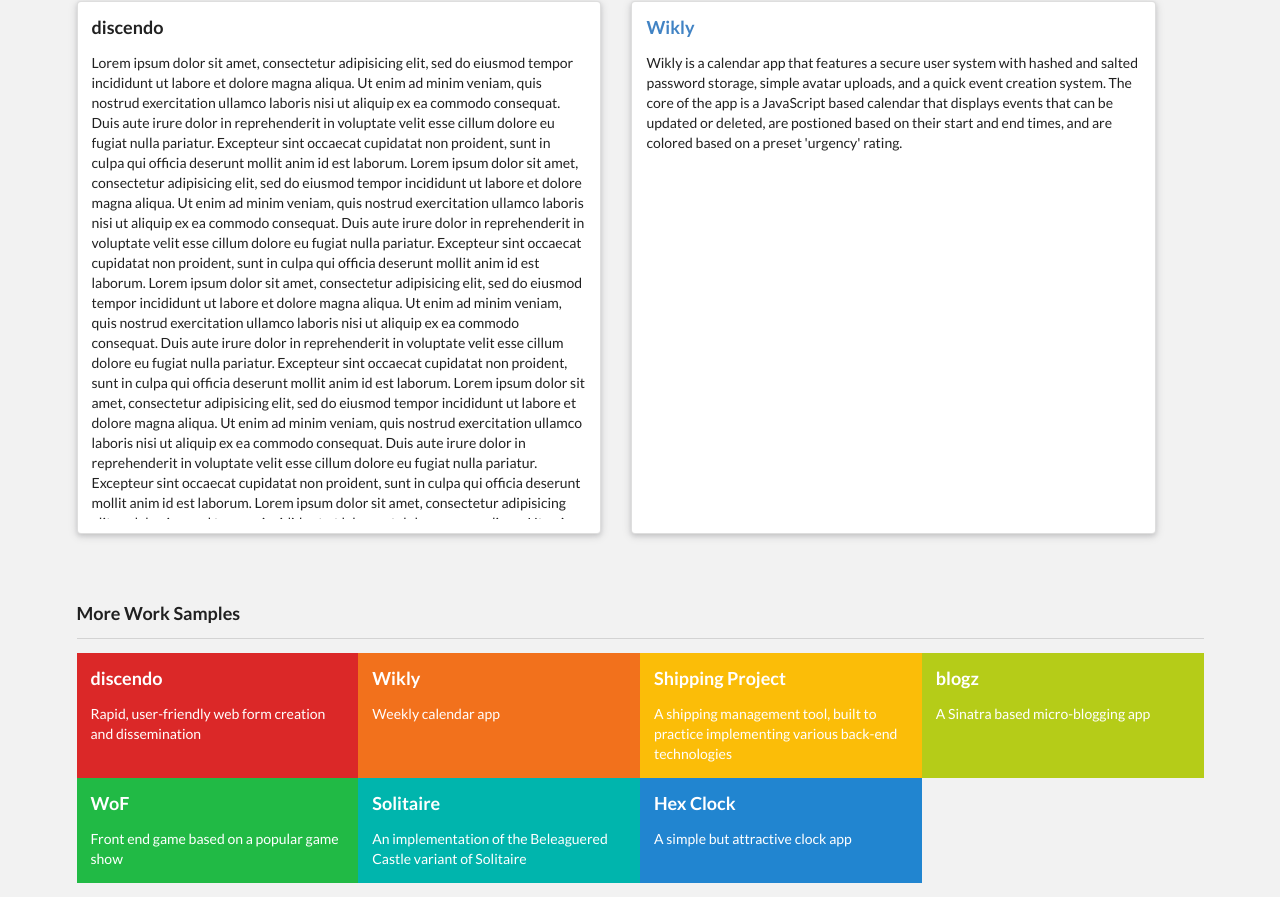
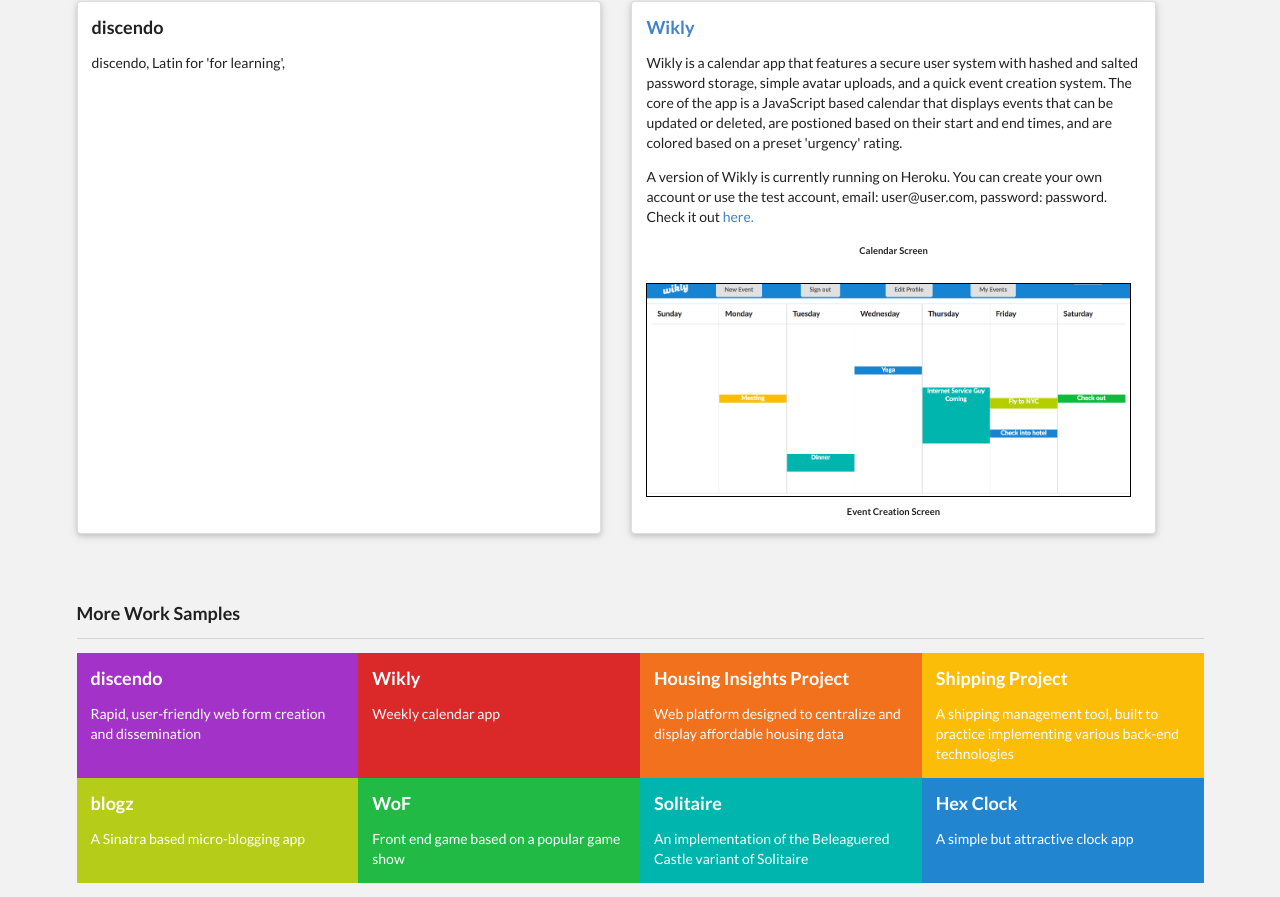
Before and after one commit to wassona/wassona.github.io, a plain HTML site: page index.html in a window 1280 px wide. Shown: the part 541-1438 px from the top of the page. Drawn offline with nearby package versions, Linux system fonts and the light colour scheme.

Commit message:
worked on wikly segment

```diff
--- a/index.html
+++ b/index.html
@@ -55,48 +55,21 @@ https://cdnjs.cloudflare.com/ajax/libs/semantic-ui/2.2.6/semantic.js"></script>
           <div class="column"><div class="ui raised segment">
             <h3 class="head">discendo</h3>
             <div class="segment-content">
-              <p>Lorem ipsum dolor sit amet, consectetur adipisicing elit, sed do eiusmod
-              tempor incididunt ut labore et dolore magna aliqua. Ut enim ad minim veniam,
-              quis nostrud exercitation ullamco laboris nisi ut aliquip ex ea commodo
-              consequat. Duis aute irure dolor in reprehenderit in voluptate velit esse
-              cillum dolore eu fugiat nulla pariatur. Excepteur sint occaecat cupidatat non
-              proident, sunt in culpa qui officia deserunt mollit anim id est laborum.
-              Lorem ipsum dolor sit amet, consectetur adipisicing elit, sed do eiusmod
-              tempor incididunt ut labore et dolore magna aliqua. Ut enim ad minim veniam,
-              quis nostrud exercitation ullamco laboris nisi ut aliquip ex ea commodo
-              consequat. Duis aute irure dolor in reprehenderit in voluptate velit esse
-              cillum dolore eu fugiat nulla pariatur. Excepteur sint occaecat cupidatat non
-              proident, sunt in culpa qui officia deserunt mollit anim id est laborum.
-              Lorem ipsum dolor sit amet, consectetur adipisicing elit, sed do eiusmod
-              tempor incididunt ut labore et dolore magna aliqua. Ut enim ad minim veniam,
-              quis nostrud exercitation ullamco laboris nisi ut aliquip ex ea commodo
-              consequat. Duis aute irure dolor in reprehenderit in voluptate velit esse
-              cillum dolore eu fugiat nulla pariatur. Excepteur sint occaecat cupidatat non
-              proident, sunt in culpa qui officia deserunt mollit anim id est laborum.
-              Lorem ipsum dolor sit amet, consectetur adipisicing elit, sed do eiusmod
-              tempor incididunt ut labore et dolore magna aliqua. Ut enim ad minim veniam,
-              quis nostrud exercitation ullamco laboris nisi ut aliquip ex ea commodo
-              consequat. Duis aute irure dolor in reprehenderit in voluptate velit esse
-              cillum dolore eu fugiat nulla pariatur. Excepteur sint occaecat cupidatat non
-              proident, sunt in culpa qui officia deserunt mollit anim id est laborum.
-              Lorem ipsum dolor sit amet, consectetur adipisicing elit, sed do eiusmod
-              tempor incididunt ut labore et dolore magna aliqua. Ut enim ad minim veniam,
-              quis nostrud exercitation ullamco laboris nisi ut aliquip ex ea commodo
-              consequat. Duis aute irure dolor in reprehenderit in voluptate velit esse
-              cillum dolore eu fugiat nulla pariatur. Excepteur sint occaecat cupidatat non
-              proident, sunt in culpa qui officia deserunt mollit anim id est laborum.
-              Lorem ipsum dolor sit amet, consectetur adipisicing elit, sed do eiusmod
-              tempor incididunt ut labore et dolore magna aliqua. Ut enim ad minim veniam,
-              quis nostrud exercitation ullamco laboris nisi ut aliquip ex ea commodo
-              consequat. Duis aute irure dolor in reprehenderit in voluptate velit esse
-              cillum dolore eu fugiat nulla pariatur. Excepteur sint occaecat cupidatat non
-              proident, sunt in culpa qui officia deserunt mollit anim id est laborum.</p>
+              <p>discendo, Latin for 'for learning', </p>
             </div>
           </div></div>
           <div class="column"><div class="ui raised segment">
             <h3 class="head"><a href="https://guarded-atoll-54755.herokuapp.com/">Wikly</a></h3>
             <div class="segment-content">
               <p>Wikly is a calendar app that features a secure user system with hashed and salted password storage, simple avatar uploads, and a quick event creation system. The core of the app is a JavaScript based calendar that displays events that can be updated or deleted, are postioned based on their start and end times, and are colored based on a preset 'urgency' rating.</p>
+              <p>A version of Wikly is currently running on Heroku. You can create your own account or use the test account, email: user@user.com, password: password. Check it out <a href="https://guarded-atoll-54755.herokuapp.com/">here.</a>
+
+
+              <h6>Calendar Screen</h6>
+              <img class="segment-picture" src="wikly_calendar.png" />
+              <h6>Event Creation Screen</h6>
+              <img class="segment-picture" src="wikly_create.png" />
+
             </div>
           </div></div>
         </div>
@@ -109,14 +82,19 @@ https://cdnjs.cloudflare.com/ajax/libs/semantic-ui/2.2.6/semantic.js"></script>
         <div class="ui four column padded doubling grid">
 
 
-          <div href="/discendo.html" class="red column display-modal">
+          <div href="/discendo.html" class="purple column display-modal" modal-content="discendo">
             <h3>discendo</h3>
             <p>Rapid, user-friendly web form creation and dissemination</p>
           </div>
 
-          <div href="/wikly.html" class="orange column display-modal">
+          <div href="/wikly.html" class="red column display-modal" modal-content="wikly">
             <h3>Wikly</h3>
             <p>Weekly calendar app</p>
+          </div>
+
+          <div class="orange column display-modal" modal-content="housing-insights">
+            <h3>Housing Insights Project</h3>
+            <p>Web platform designed to centralize and display affordable housing data</p>
           </div>
 
           <div href="/shipping.html" class="yellow column display-modal" modal-content="shipping">
@@ -176,6 +154,50 @@ https://cdnjs.cloudflare.com/ajax/libs/semantic-ui/2.2.6/semantic.js"></script>
         <h3>My Resume</h3>
         <a href="./Resume1.pdf">Full Screen</a>
         <embed src="./Resume1.pdf"></embed>
+    </div>
+
+
+    <div id="modal-content-discendo" class="modal-content">
+        <h3>Wikly</h3>
+        <h4>Weekly calendar app</h4>
+        <p>Wikly is a calendar app that features a secure user system with hashed and salted password storage, simple avatar uploads, and a quick event creation system. The core of the app is a JavaScript based calendar that displays events that can be updated or deleted, are postioned based on their start and end times, and are colored based on a preset 'urgency' rating.</p>
+        <p>A version of Wikly is currently running on Heroku. You can create your own account or use the test account, email: user@user.com, password: password. Check it out <a href="https://guarded-atoll-54755.herokuapp.com/">here.</a>
+
+
+        <h6>Calendar Screen</h6>
+        <img class="segment-picture" src="wikly_calendar.png" />
+        <h6>Event Creation Screen</h6>
+        <img class="segment-picture" src="wikly_create.png" />
+
+    </div>
+
+
+    <div id="modal-content-wikly" class="modal-content">
+        <h3>Wikly</h3>
+        <h4>Weekly calendar app</h4>
+        <p>Wikly is a calendar app that features a secure user system with hashed and salted password storage, simple avatar uploads, and a quick event creation system. The core of the app is a JavaScript based calendar that displays events that can be updated or deleted, are postioned based on their start and end times, and are colored based on a preset 'urgency' rating.</p>
+        <p>A version of Wikly is currently running on Heroku. You can create your own account or use the test account, email: user@user.com, password: password. Check it out <a href="https://guarded-atoll-54755.herokuapp.com/">here.</a>
+
+
+        <h6>Calendar Screen</h6>
+        <img class="segment-picture" src="wikly_calendar.png" />
+        <h6>Event Creation Screen</h6>
+        <img class="segment-picture" src="wikly_create.png" />
+
+    </div>
+
+    <div id="modal-content-housing-insights" class="modal-content">
+        <h3>Wikly</h3>
+        <h4>Weekly calendar app</h4>
+        <p>Wikly is a calendar app that features a secure user system with hashed and salted password storage, simple avatar uploads, and a quick event creation system. The core of the app is a JavaScript based calendar that displays events that can be updated or deleted, are postioned based on their start and end times, and are colored based on a preset 'urgency' rating.</p>
+        <p>A version of Wikly is currently running on Heroku. You can create your own account or use the test account, email: user@user.com, password: password. Check it out <a href="https://guarded-atoll-54755.herokuapp.com/">here.</a>
+
+
+        <h6>Calendar Screen</h6>
+        <img class="segment-picture" src="wikly_calendar.png" />
+        <h6>Event Creation Screen</h6>
+        <img class="segment-picture" src="wikly_create.png" />
+
     </div>
 
     <div id="modal-content-shipping" class="modal-content">
--- a/style.css
+++ b/style.css
@@ -129,3 +129,13 @@ embed {
 a:hover {
 	text-decoration: underline;
 }
+
+.segment-picture {
+	width: 98%;
+	border: 1px solid black;
+}
+
+h6 {
+	text-align: center;
+	margin-top: 0;
+}
```
Also changed, not shown: wikly_calendar.png (added), wikly_create.png (added).
